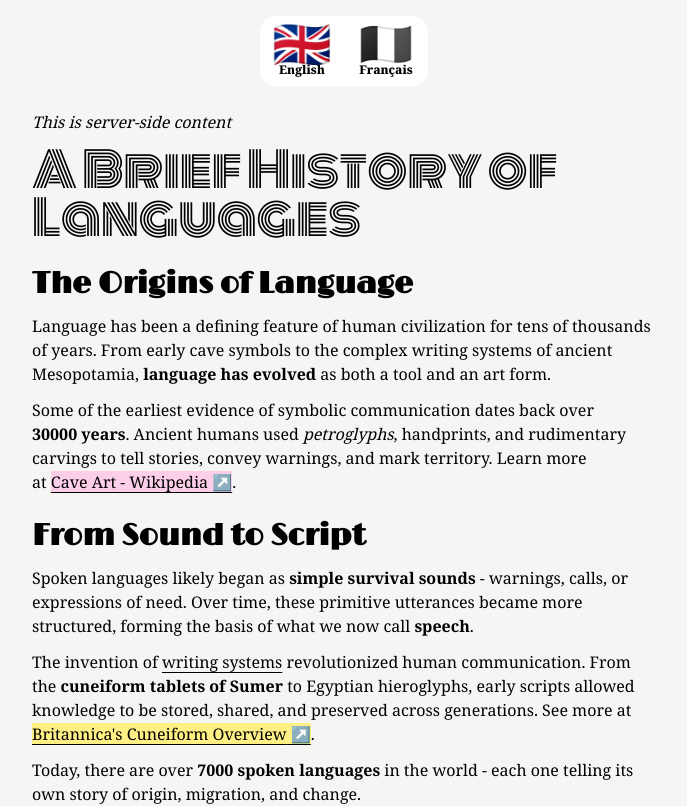
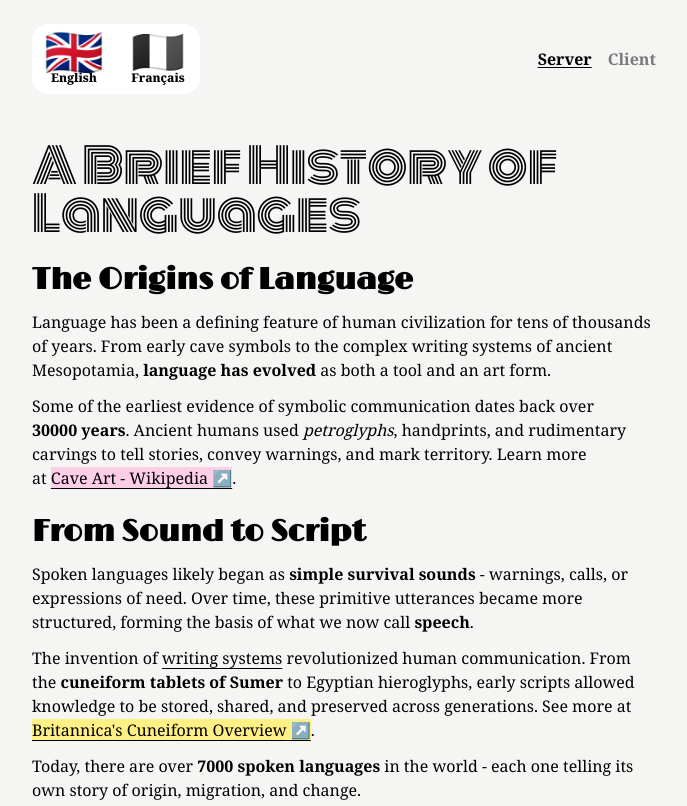
Before and after one commit to atanas-dim/next-localization, a Next.js app: page /en in a window 1280 px wide. Shown: the top 806 px of the page, without its empty margins (296-983 px from the left). Built offline with nearby package versions, Linux system fonts and the light colour scheme.

Commit message:
Create Header with nav links

```diff
--- a/src/app/[locale]/nested/page.tsx
+++ b/src/app/[locale]/client/page.tsx
@@ -8,7 +8,6 @@ export default function Home() {
   return (
     <main className="flex justify-center">
       <article className="flex max-w-2xl flex-col gap-3 p-4 underline-offset-4 sm:p-6 [&_a]:whitespace-nowrap [&_a]:underline [&_h2]:mt-3 [&_h2]:text-3xl [&_h2]:font-extrabold">
-        <span className="italic">This is a client-side component </span>
         <h1 className="text-4xl sm:text-5xl">{parseT('a-brief-history-of-languages')}</h1>
         <h2>{parseT('the-origins-of-language')}</h2>
         <p>
--- a/src/app/[locale]/layout.tsx
+++ b/src/app/[locale]/layout.tsx
@@ -1,5 +1,5 @@
 import DictionaryHydrator from '@/components/DictionaryHydrator'
-import LanguagePicker from '@/components/LanguagePicker'
+import Header from '@/components/Header'
 import { resolveDictionary } from '@/utils/dictionary'
 
 export default async function LocaleLayout({
@@ -14,7 +14,7 @@ export default async function LocaleLayout({
   return (
     <>
       <DictionaryHydrator dict={dict} locale={locale}>
-        <LanguagePicker />
+        <Header />
         {children}
       </DictionaryHydrator>
     </>
--- a/src/app/[locale]/page.tsx
+++ b/src/app/[locale]/page.tsx
@@ -5,7 +5,6 @@ export default async function Home({ params }: { params: Promise<{ locale: strin
   return (
     <main className="flex justify-center">
       <article className="flex max-w-2xl flex-col gap-3 p-4 underline-offset-4 sm:p-6 [&_a]:whitespace-nowrap [&_a]:underline [&_h2]:mt-3 [&_h2]:text-3xl [&_h2]:font-extrabold">
-        <span className="italic">This is server-side content</span>
         <h1 className="text-4xl sm:text-5xl">{parseT('a-brief-history-of-languages')}</h1>
         <h2>{parseT('the-origins-of-language')}</h2>
         <p>
--- a/src/app/layout.tsx
+++ b/src/app/layout.tsx
@@ -33,7 +33,7 @@ export default async function RootLayout({
   return (
     <html lang="en">
       <body
-        className={`${notoSerif.variable} ${monoton.variable} ${limelight.variable} flex flex-col items-center bg-stone-100 p-4 text-black antialiased`}>
+        className={`${notoSerif.variable} ${monoton.variable} ${limelight.variable} flex flex-col items-center bg-stone-100 text-black antialiased`}>
         {children}
       </body>
     </html>
--- a/src/components/DictionaryHydrator.tsx
+++ b/src/components/DictionaryHydrator.tsx
@@ -21,7 +21,7 @@ const DictionaryHydrator: FC<PropsWithChildren<DictionaryHydratorProps>> = ({ ch
     setLocale(locale)
   }, [dict, locale, setDict, setLocale])
 
-  if (!!storedDict) return children
+  return children
   return null
 }
 
--- /dev/null
+++ b/src/components/Header.tsx
@@ -0,0 +1,46 @@
+'use client'
+import Link from 'next/link'
+import { usePathname } from 'next/navigation'
+import { type FC } from 'react'
+import { twJoin } from 'tailwind-merge'
+
+import LanguagePicker from '@/components/LanguagePicker'
+import useDictionaryStore from '@/hooks/useDictionaryStore'
+
+const LINKS: { label: string; path: string }[] = [
+  {
+    label: 'Server',
+    path: '',
+  },
+  {
+    label: 'Client',
+    path: '/client',
+  },
+]
+
+const Header: FC = () => {
+  const locale = useDictionaryStore((s) => s.locale)
+  const pathname = usePathname()
+
+  return (
+    <header className="mx-auto flex w-full max-w-2xl items-center justify-between p-4 sm:p-6">
+      <LanguagePicker />
+      <nav className="flex items-center gap-4 font-bold">
+        {LINKS.map((link, index) => {
+          const href = `/${locale}${link.path}`
+          const isActive = pathname === href
+          return (
+            <Link
+              key={`nav-link-${index}`}
+              href={href}
+              className={twJoin(isActive ? 'underline underline-offset-2' : 'opacity-50')}>
+              {link.label}
+            </Link>
+          )
+        })}
+      </nav>
+    </header>
+  )
+}
+
+export default Header
--- a/src/components/LanguagePicker.tsx
+++ b/src/components/LanguagePicker.tsx
@@ -17,7 +17,7 @@ const LanguagePicker: FC = () => {
   const locale = useDictionaryStore((s) => s.locale)
 
   return (
-    <div className="mx-auto flex w-full max-w-2xl justify-center gap-2 rounded-2xl px-4 sm:px-6">
+    <div className="flex justify-center gap-2 rounded-2xl">
       <div className="flex gap-4 rounded-2xl bg-white p-2">
         {Object.values(LANGUAGES).map((lang, index) => {
           const isActive = locale === lang.locale
```
